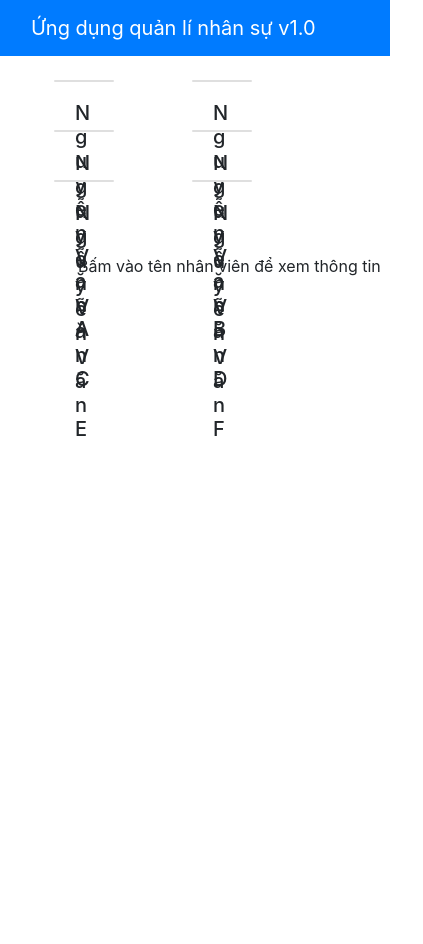
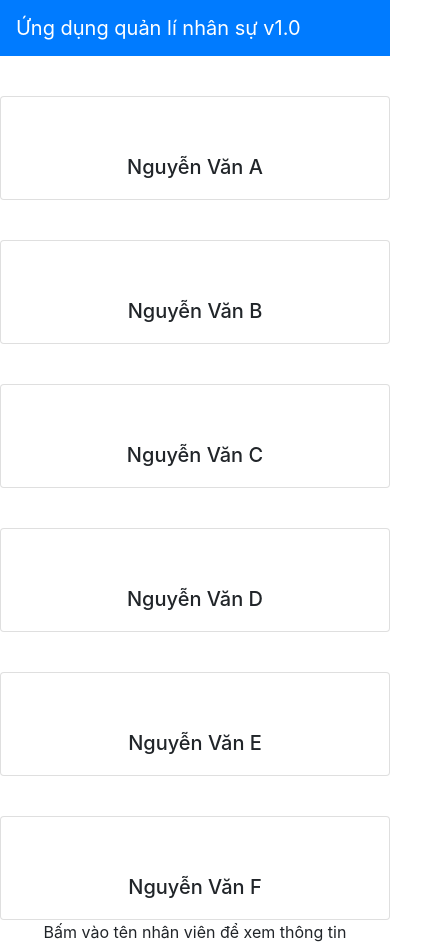
Before and after one commit to LinhMFX12988/Assignment_01, a React (Create React App) app: page / in a window 390 px wide. Shown: the whole page, 423 px wide, since content can reach past the window. Before the commit the page ends 844 px from the top, so only its background shows below. Built offline with nearby package versions, Linux system fonts and the light colour scheme.

Commit message:
commit 6

```diff
--- a/public/index.html
+++ b/public/index.html
@@ -2,7 +2,7 @@
 <html lang="en">
   <head>
     <meta charset="utf-8" />
-    <link rel="icon" href="%PUBLIC_URL%/favicon.ico" />
+    <link rel="icon" href="%PUBLIC_URL%/favicon.icon" />
     <meta name="viewport" content="width=device-width, initial-scale=1" />
     <meta name="theme-color" content="#000000" />
     <meta
--- a/src/App.css
+++ b/src/App.css
@@ -10,15 +10,32 @@ body {
     max-width: 1200px;
     margin: 0 auto;
 }
+.card-img-overlay {
+    position: static;
+    padding: 0.5rem;
+    margin-top: 50px;
+}
+.container {
+    display: block;
+}
+@media (min-width: 1024px) and (max-width: 1239px) {
 
-@media (min-width: 1024px) and (max-width: 1239px) {
-    .row {
-        width: 984px;
-    }
 }
 
 @media (min-width: 740px) and (max-width: 1023px) {
-    .row {
-        width: 644px;
+
+}
+@media (max-width: 739px) {
+    body {
+        text-align: center;
+    }
+    .container {
+        padding: 0;
+    }
+    .col-xl-4 {
+        padding: 0;
+    }
+    .card {
+        margin-top: 40px;
     }
 }
--- a/src/components/StaffListComponent.js
+++ b/src/components/StaffListComponent.js
@@ -36,7 +36,7 @@ class Menu extends Component {
   render() {
       const menu = this.props.dishes.map((staffs) => {
           return (
-            <div className="col-3 col-md-5 m-4">
+            <div className="col- col-md-6 col-xl-4">
               <Card key={staffs.id}
                 onClick={() => this.onDishSelect(staffs)}>
 
@@ -54,7 +54,7 @@ class Menu extends Component {
                   {menu}
               </div>
               <div className="row">
-                <div  className="col-12 col-md-5 m-5">
+                <div  className="col- col-md-6 col-xl-4">
                   {this.renderDish(this.state.selectedDish)}
                 </div>
               </div>
```
Also changed, not shown: src/App.js (line endings or trailing spaces).
